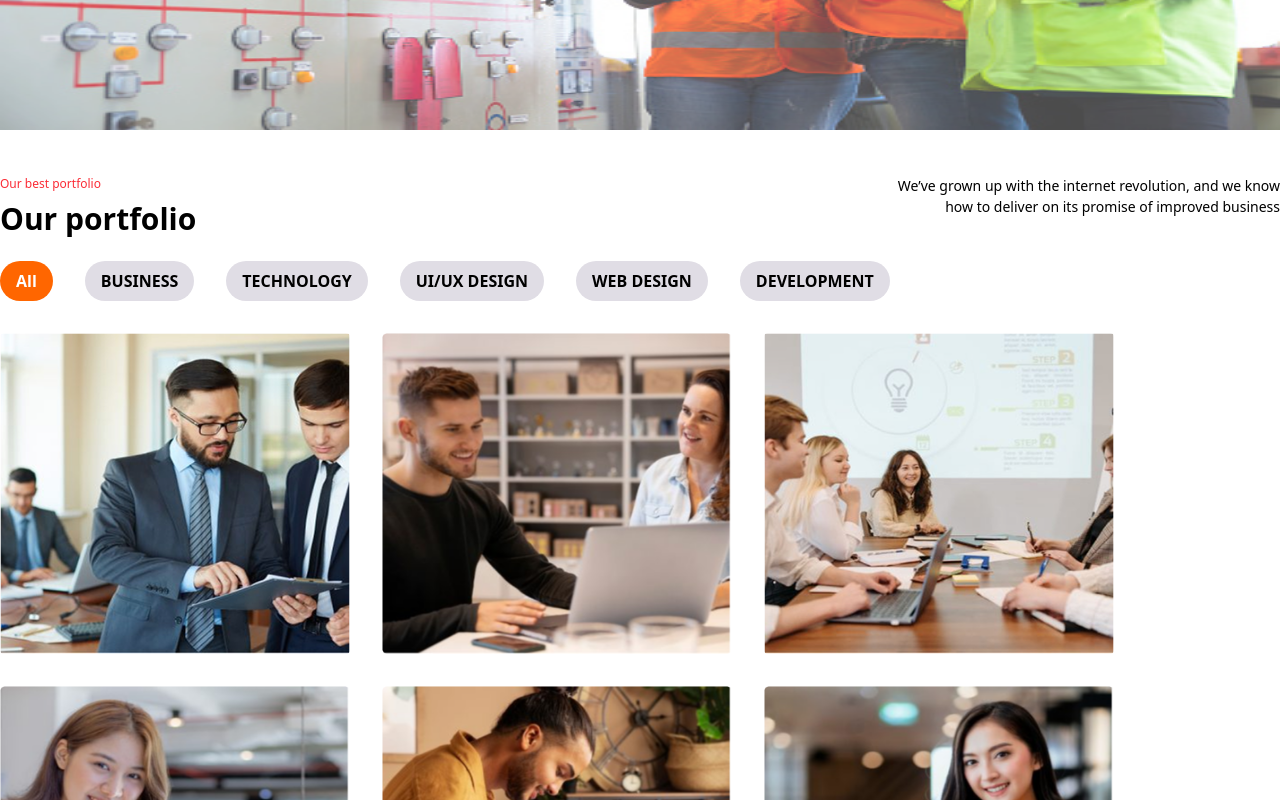
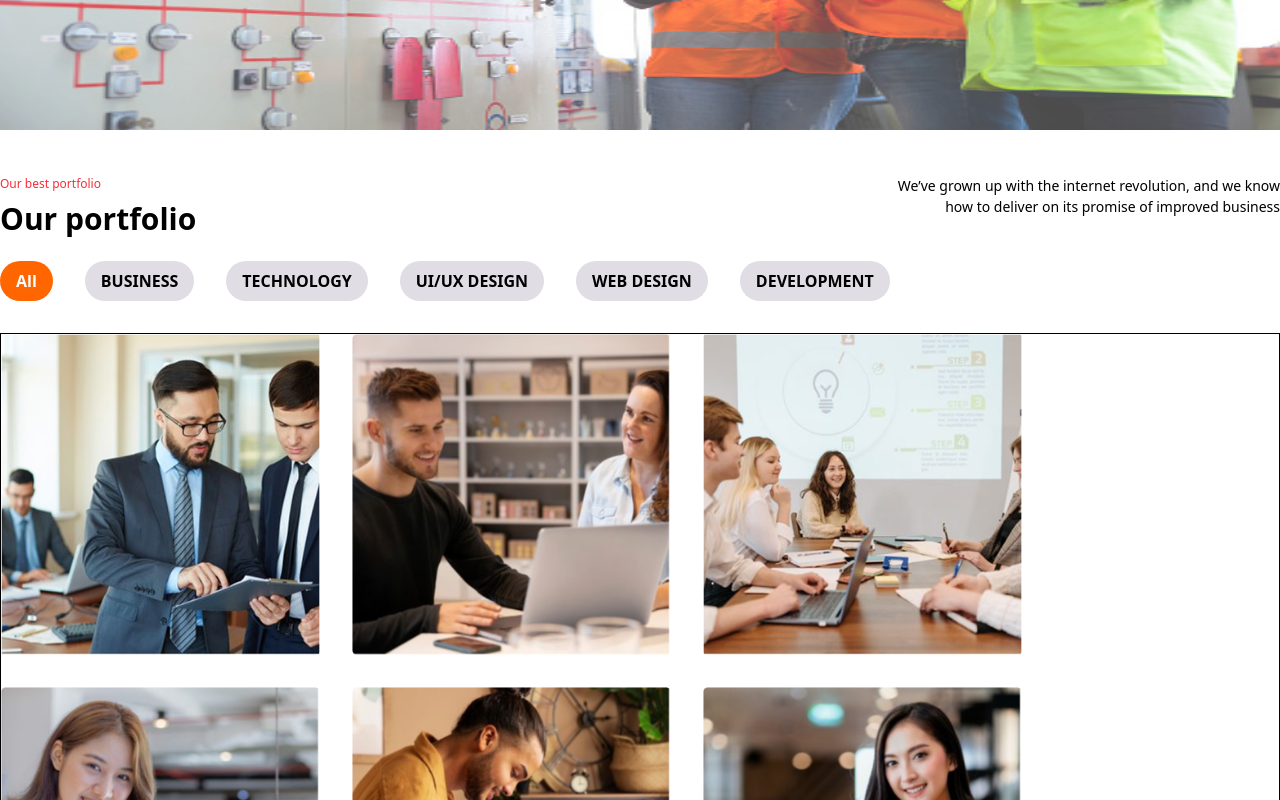
Before and after one commit to AnasAhmedFND/Buildecxo-Njs, a Next.js app: page /portfolio in a window 1280 px wide. Shown: the part 320-1120 px from the top of the page. Built offline with nearby package versions, Linux system fonts and the light colour scheme.

Commit message:
portfolio img resize

```diff
--- a/src/Components/About_/Contractors.jsx
+++ b/src/Components/About_/Contractors.jsx
@@ -1,6 +1,6 @@
 'use client';
 import React, { useState } from 'react'
-
+import { motion } from 'framer-motion';
 
 const Contractors = () => {
 
@@ -23,18 +23,18 @@ const Contractors = () => {
 
                 <div className="mt-5 ">
                     <div className="flex md:gap-5 mt-2 bg-linear-60 from-yellow-500 to-red-500 py-2 px-2 shadow-2xl ">
-                        <p onClick={() =>  setMission("Our Mission** An IT firm or MSP who keeps your IT running smoothly at all times is like a plumber who fixes your pipes; that’s what they are supposed to do. Many IT firms struggle to keep themselves and their IT from falling apart. We’ve raised") }
+                        <p onClick={() => setMission("Our Mission** An IT firm or MSP who keeps your IT running smoothly at all times is like a plumber who fixes your pipes; that’s what they are supposed to do. Many IT firms struggle to keep themselves and their IT from falling apart. We’ve raised")}
 
-                         className='border ml w-[30%]  bg-amber-500 rounded-xl py-2 pl-2  cursor-pointer text-white bg-linear-60 from-[#f5f] to-red-500  '>Our Mission </p>
-                        <p  onClick={() =>  setMission("Our vision ** lorem-20 ") } className='border ml-2 w-[30%] bg-amber-500 rounded-xl py-2 pl-2 text-white bg-linear-60 from-[#f5f] to-red-500 hover:bg-[#f5f] cursor-pointer  '>Our Vision </p>
+                            className='border ml w-[30%]  bg-amber-500 rounded-xl py-2 pl-2  cursor-pointer text-white bg-linear-60 from-[#f5f] to-red-500  '>Our Mission </p>
+                        <p onClick={() => setMission("Our vision ** lorem-20 ")} className='border ml-2 w-[30%] bg-amber-500 rounded-xl py-2 pl-2 text-white bg-linear-60 from-[#f5f] to-red-500 hover:bg-[#f5f] cursor-pointer  '>Our Vision </p>
 
-                        <p  onClick={() =>  setMission(" OUr Value ** lorem-15 ") } className='border ml-2 w-[30%] bg-amber-500 rounded-xl py-2 pl-2 text-white bg-linear-60 from-[#f5f] to-red-500 hover:bg-[#f5f] cursor-pointer  '>Our Value </p>
+                        <p onClick={() => setMission(" OUr Value ** lorem-15 ")} className='border ml-2 w-[30%] bg-amber-500 rounded-xl py-2 pl-2 text-white bg-linear-60 from-[#f5f] to-red-500 hover:bg-[#f5f] cursor-pointer  '>Our Value </p>
                     </div>
 
                     <div className="">
-                    <p className=' overflow-scroll border-t text-[14px] mt-4 px-2 py-2' > {mission} </p>
+                        <p className=' overflow-scroll border-t text-[14px] mt-4 px-2 py-2' > {mission} </p>
 
-                        </div>
+                    </div>
 
 
                 </div>
@@ -49,10 +49,15 @@ const Contractors = () => {
             </div>
 
 
-            <div className=" md:w-[38%]  relative md:mt-0 mt-5 ">
+            <motion.div className=" md:w-[38%]  relative md:mt-0 mt-5 "
+                whileInView={{ rotate: 360 }}
+                transition={{ duration: 1 }}
+                viewport={{ once:  false, amount: 0.5 }}
+
+            >
                 <img className='md:w-[380px] w-[325px] h-[480px]  md:ml-6 ml-2  md:mt-4 mt-4 ' src="/about/before.png" alt="background" />
                 <img className='md:w-[380px] w-[315px]  h-[480px] absolute top-0 md:left-2 ' src="/about/about-1.png" alt="man" />
-            </div>
+            </motion.div>
 
 
         </section>
--- a/src/Components/portfolio_/Portfolio.jsx
+++ b/src/Components/portfolio_/Portfolio.jsx
@@ -55,7 +55,7 @@ const Portfolio = () => {
 
 
   return (
-   <section className='container mx-auto md:py-10 md:px-0 px-2 md:pb-0 pb-4  '>
+   <section className='container mx-auto md:py-10 md:px-0 px-2 md:pb-0 pb-4 lg:pb-5 '>
     <div className="">
         <div className="md:flex ">
             <div className="md:w-1/2 ">
@@ -90,9 +90,9 @@ const Portfolio = () => {
 
 
 
-    <div className="mt-8 flex flex-wrap md:col-span-3 col-span-2 md:gap-8 gap-3  ">
+    <div className="mt-8 flex flex-wrap md:col-span-3 col-span-2 md:gap-8 gap-3 border  ">
         {  portfolios[activePort].map((imgSrc, index) => (
-             <img key={index} className='md:w-[319.5px] lg:w-[350px] w-[48%] md:h-[321px] h-[200px] rounded-sm ' src={imgSrc} alt={`Imges ${index + 1} `} />
+             <img key={index} className='md:w-[280px] lg:w-[319px] w-[48%] md:h-[321px] h-[200px] rounded-sm ' src={imgSrc} alt={`Imges ${index + 1} `} />
 
             ))
         }
```
